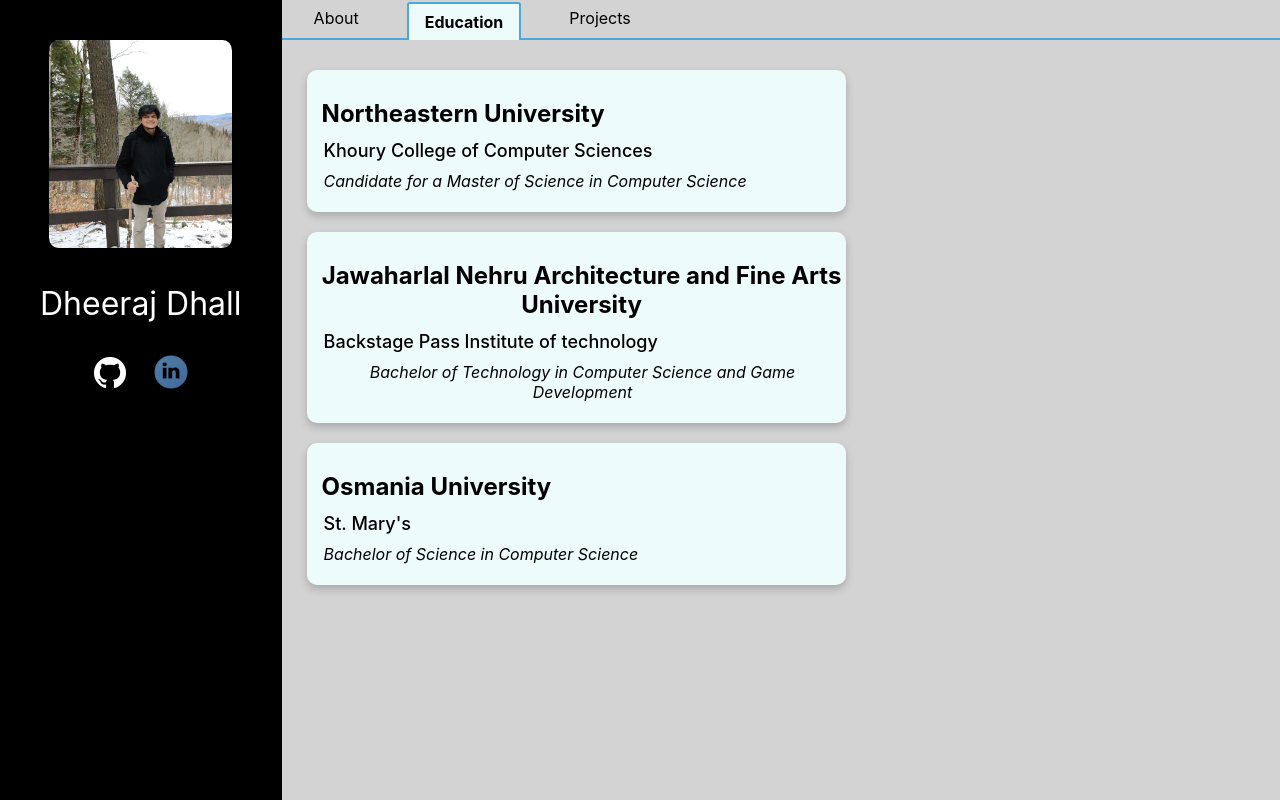
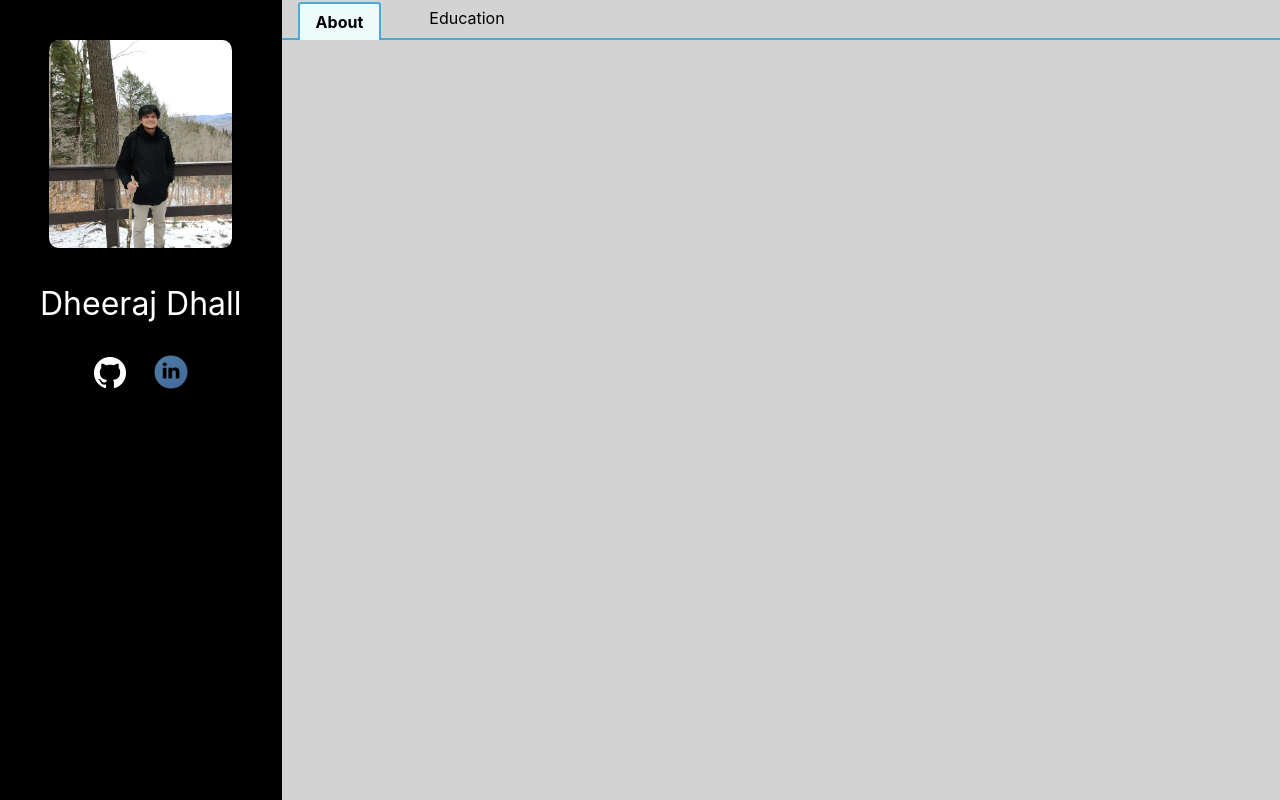
Before and after one commit to dheerajdhall27/dheerajdhall27.github.io, a React (Create React App) app: page / in a window 1280 px wide. Built offline with nearby package versions, Linux system fonts and the light colour scheme.

Commit message:
Made the Tabs Clickable

```diff
--- a/src/components/RightColumn/EducationCard.js
+++ b/src/components/RightColumn/EducationCard.js
@@ -2,7 +2,6 @@
 import './Education.css'
 
 const EducationCard = (props) => {
-    console.log(props);
     return(
         <div className="education-card">
             <p className="university-name">{props.university_name}</p>
--- a/src/components/RightColumn/RightColumn.js
+++ b/src/components/RightColumn/RightColumn.js
@@ -1,6 +1,7 @@
 import React from 'react';
 import NavigatorTabs from '../../containers/NavigatorTabs';
 import "../Layout/Layout.css"
+import TabsConsolidator from './TabsConsolidator';
 
 /**
  * This represents the Right column in this two column layout
@@ -8,7 +9,8 @@
  */
 const RightColumn = () => (
     <div className="column right">
-        <NavigatorTabs/>
+        {/* <NavigatorTabs/> */}
+        <TabsConsolidator/>
     </div>
 );
 
--- /dev/null
+++ b/src/components/RightColumn/TabsConsolidator.js
@@ -0,0 +1,17 @@
+import React from 'react';
+import NavigatorTabs from '../../containers/NavigatorTabs';
+import About from './About';
+import Education from './Education';
+
+const TabsConsolidator = () => {
+
+    return(
+        <NavigatorTabs>
+            <div label="About"><About/></div>
+            <div label= "Education"><Education/></div>
+        </NavigatorTabs>
+    );
+}
+
+
+export default TabsConsolidator;
--- a/src/containers/NavigatorTabs.css
+++ b/src/containers/NavigatorTabs.css
@@ -6,11 +6,15 @@
     border-bottom: 2px solid #4DA8DA;
 }
 
-
 .tabs > li {
     padding: 0.5em 1em;
     margin: 0 1em;
     color: black;
+}
+
+.tabs > li > a {
+    text-decoration: inherit;
+    color: inherit;
 }
 
 .current {
--- a/src/containers/NavigatorTabs.js
+++ b/src/containers/NavigatorTabs.js
@@ -1,26 +1,39 @@
-import React from 'react';
-import Education from '../components/RightColumn/Education';
+import {React, useState} from 'react';
 import './NavigatorTabs.css';
 
 /**
  * This represents a container for the Right column which provides
  * states for the navigation of the columns associated with the profile
  *
+ * Reference: Self Teach Me - https://www.youtube.com/channel/UChoskCVZiIDTKxusGPPhLOg
  */
-const NavigatorTabs = () => {
+const NavigatorTabs = ({children}) => {
+
+    const [activeTab, setActiveTab] = useState(children[0].props.label);
+
+    const handleTabClick = (e, tabLabel) => {
+        e.preventDefault();
+        setActiveTab(tabLabel);
+    }
 
     return(
         <div>
             <ul className="tabs">
-                <li >About</li>
-                <li className="current">Education</li>
-                <li>Projects</li>
+                {
+                    children.map((child, index) => {
+                        return <li key={index} className={activeTab === child.props.label ? "current" : ""}>
+                                    <a href="#" onClick={(e) => handleTabClick(e, child.props.label)}>{child.props.label}</a>
+                                </li>
+                    })
+                }
             </ul>
-
-
-            <div>
-                <Education/>
-            </div>
+            {
+                children.map((child, index) => {
+                    if(child.props.label === activeTab) {
+                        return <div key={index}>{child.props.children}</div>;
+                    }
+                })
+            }
         </div>
     );
 };
```
